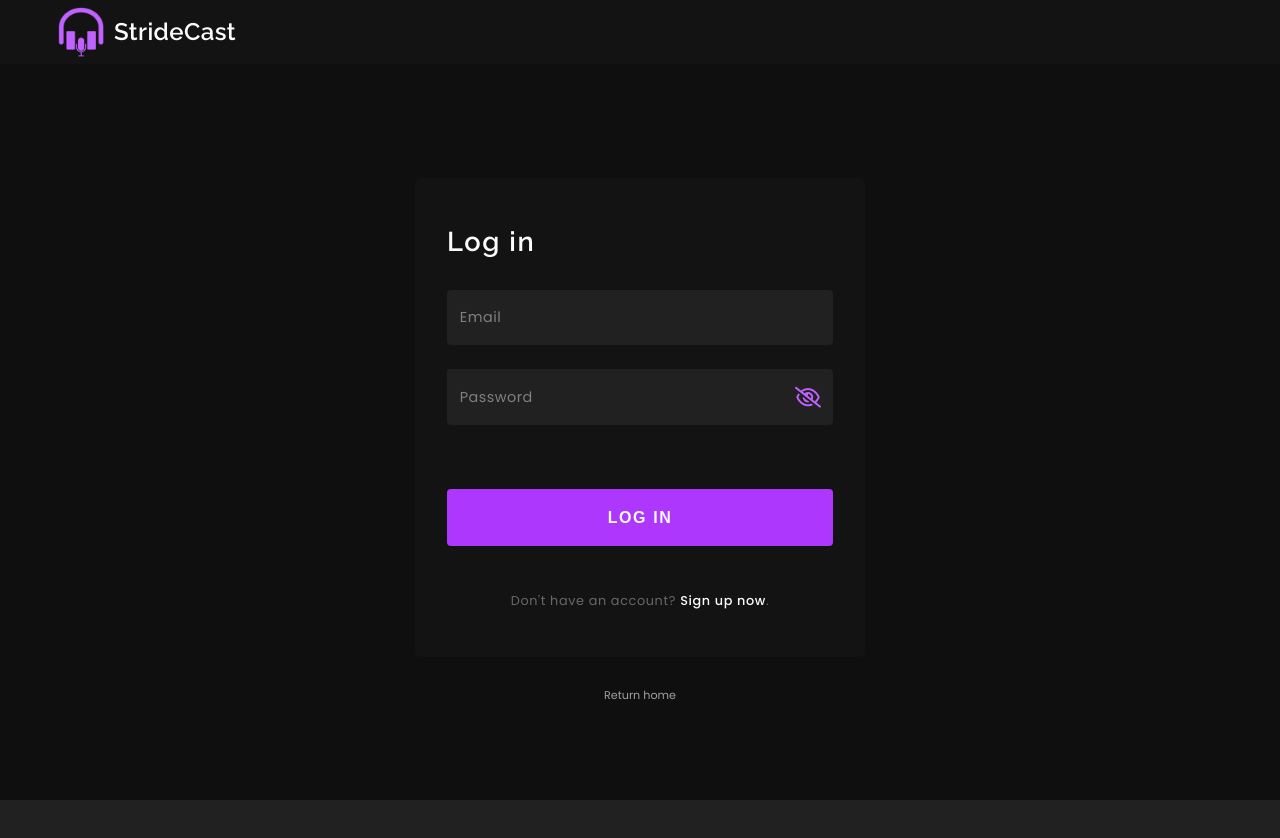
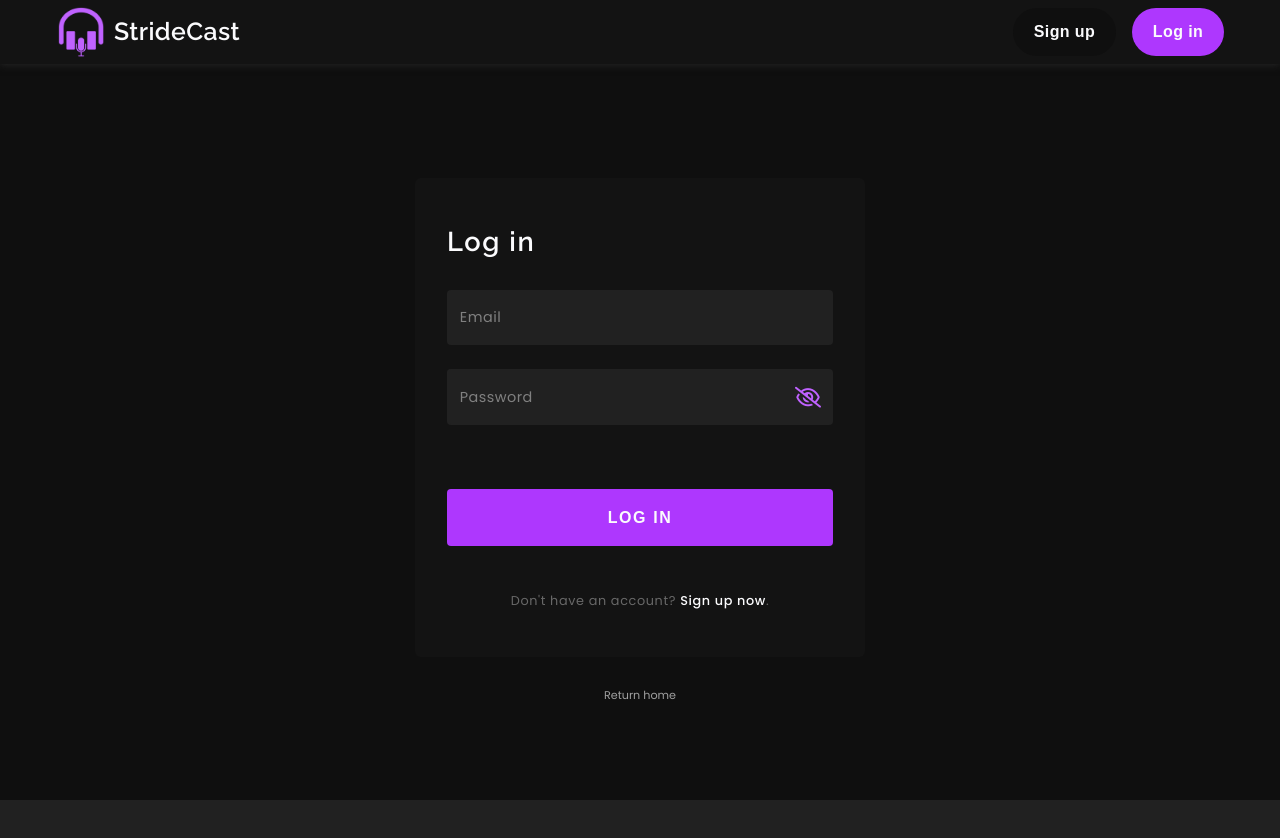
Before and after one commit to podcast-planner-project-4/StrideCast, a React (Vite) app: page /login in a window 1280 px wide. Shown: the top 838 px of the page. Built offline with nearby package versions, Linux system fonts and the light colour scheme; no server answers.

Commit message:
passed header component to sign up/log in page, updated podcast container hover, updated form input focus, and idk what else

```diff
--- a/src/App.css
+++ b/src/App.css
@@ -78,6 +78,10 @@ header {
   cursor: pointer;
 }
 
+.logoWord {
+  font-size: 1.55rem;
+}
+
 .logoWord:hover {
   text-decoration: none;
 }
@@ -156,7 +160,7 @@ header {
 
 h1 {
   font-weight: 500;
-  font-size: 1.75rem;
+  font-size: 1.4rem;
   padding-bottom: 0.75rem;
   font-family: 'Raleway', sans-serif;
 }
@@ -282,15 +286,48 @@ footer a:hover {
   padding: 1.5rem;
   width: 1000px;
   cursor: pointer;
+  transition: all 0.25s;
 }
 
 .podcastContainer:hover {
-  background-color: #121212;
+  background-color: #181818;
+  opacity: 0.9;
+}
+
+.podcastContainer:hover .podcastLink {
+  opacity: 1;
 }
 
 .podcastCoverContainer {
   height: 200px;
   width: 200px;
+  position: relative;
+}
+
+.podcastCoverContainer a {
+  color: var(--triBlack);
+}
+
+.podcastLink {
+  font-size: 1.25rem;
+  width: 50px;
+  height: 50px;
+  border-radius: 25px;
+  background-color: var(--purple);
+  display: flex;
+  justify-content: center;
+  align-items: center;
+  position: absolute;
+  bottom: 10px;
+  right: 10px;
+  opacity: 0;
+  transition: all 0.5s;
+}
+
+.podcastLink:hover {
+  width: 54px;
+  height: 54px;
+  border-radius: 27px;
 }
 
 .podcastCover {
@@ -509,9 +546,8 @@ audio {
   position: relative;
   z-index: 0;
   width: 100%;
-  border-radius: 6px;
+  border-radius: 1rem;
   background-color: black;
-  opacity: 1;
 }
 
 .errorMsg {
@@ -639,7 +675,12 @@ form input::placeholder {
   overflow: hidden;
   display: flex;
   flex-direction: column;
-  background-color: var(--triBlack)
+  background-color: var(--triBlack);
+}
+
+.formPage header {
+  position: fixed;
+  top: 0;
 }
 
 form button {
--- a/src/components/LogIn.jsx
+++ b/src/components/LogIn.jsx
@@ -3,6 +3,7 @@ import { Link, useNavigate } from "react-router-dom";
 import { signInWithEmailAndPassword } from "firebase/auth";
 import { auth } from "../Firebase";
 import { useState } from "react";
+import Header from "./Header";
 
 function LogIn() {
   const [passwordVisible, setPasswordVisible] = useState(false);
@@ -29,20 +30,7 @@ function LogIn() {
 
   return (
     <div className="formPage">
-      <div className="logInLogoContainer">
-        <Link
-          to="/"
-          className="logoLink"
-          style={{ color: "inherit", textDecoration: "inherit" }}
-        >
-          <div className="logoContainer">
-            <div>
-              <img className="logo" src={strideCast_purple}></img>
-            </div>
-            <p className="logoWord">StrideCast</p>
-          </div>
-        </Link>
-      </div>
+      <Header />
       <div className="formContainer">
         <h2>Log in</h2>
         <form onSubmit={loginUser}>
--- a/src/components/Playlist.jsx
+++ b/src/components/Playlist.jsx
@@ -27,7 +27,7 @@ const Playlist = ({ podcasts, playlistNameInput, authUser }) => {
       <div className="playlistHeader">
         <div className="playlistNameShuffle">
           <h2>{playlistNameInput}</h2>
-          <button className="faShuffleBtn">
+          <button className="faShuffleBtn" >
             <i className="fa-solid fa-shuffle faShuffleIcon"></i>
           </button>
         </div>
--- a/src/components/Podcast.jsx
+++ b/src/components/Podcast.jsx
@@ -14,6 +14,7 @@ const Podcast = ({ podcast }) => {
           src={podcast.thumbnail}
           alt={`${podcast.title_original} cover art`}
         ></img>
+        <a href={podcast.link} target="_blank"><i class="fa-solid fa-link podcastLink"></i></a>
       </div>
       <div className="podcastInfoContainer">
         <div className="podcastInfoTop">
--- a/src/components/SignUp.jsx
+++ b/src/components/SignUp.jsx
@@ -4,6 +4,7 @@ import { createUserWithEmailAndPassword } from "firebase/auth";
 import { useState } from "react";
 import { auth, database } from "../Firebase";
 import { set, ref } from "firebase/database";
+import Header from "./Header";
 
 function SignUp() {
   const [email, setEmail] = useState("");
@@ -55,20 +56,7 @@ function SignUp() {
 
   return (
     <div className="formPage">
-      <div className="logInLogoContainer">
-        <Link
-          to="/"
-          className="logoLink"
-          style={{ color: "inherit", textDecoration: "inherit" }}
-        >
-          <div className="logoContainer">
-            <div>
-              <img className="logo" src={strideCast_purple}></img>
-            </div>
-            <p className="logoWord">StrideCast</p>
-          </div>
-        </Link>
-      </div>
+      <Header />
       <div className="formContainer">
         <h2>Sign up</h2>
         <form onSubmit={signUpUser}>
--- a/src/components/YourPlaylist.jsx
+++ b/src/components/YourPlaylist.jsx
@@ -4,7 +4,6 @@ const YourPlaylist = () => {
 
   return (
     <div>
-
     </div>
   );
 };
```
